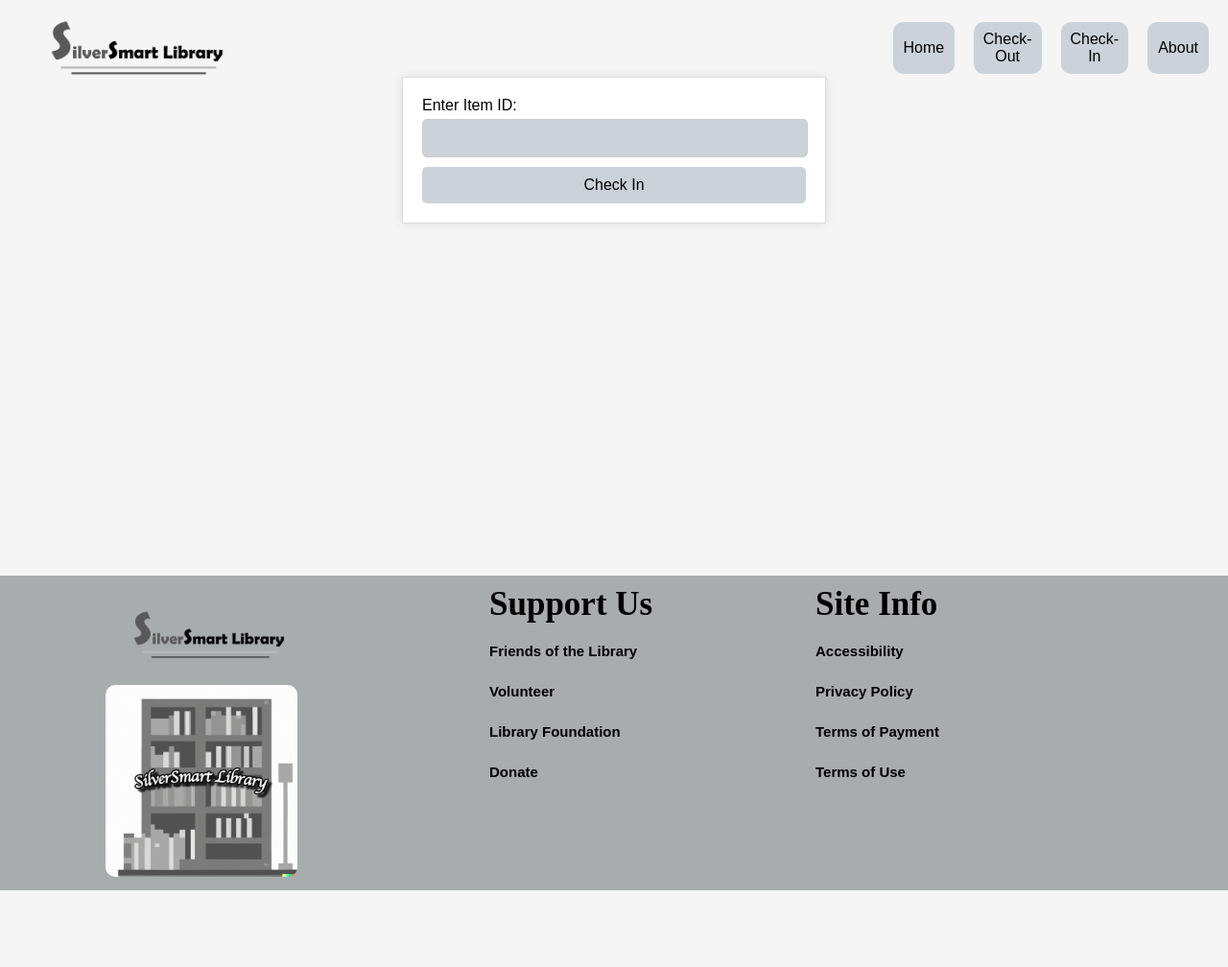
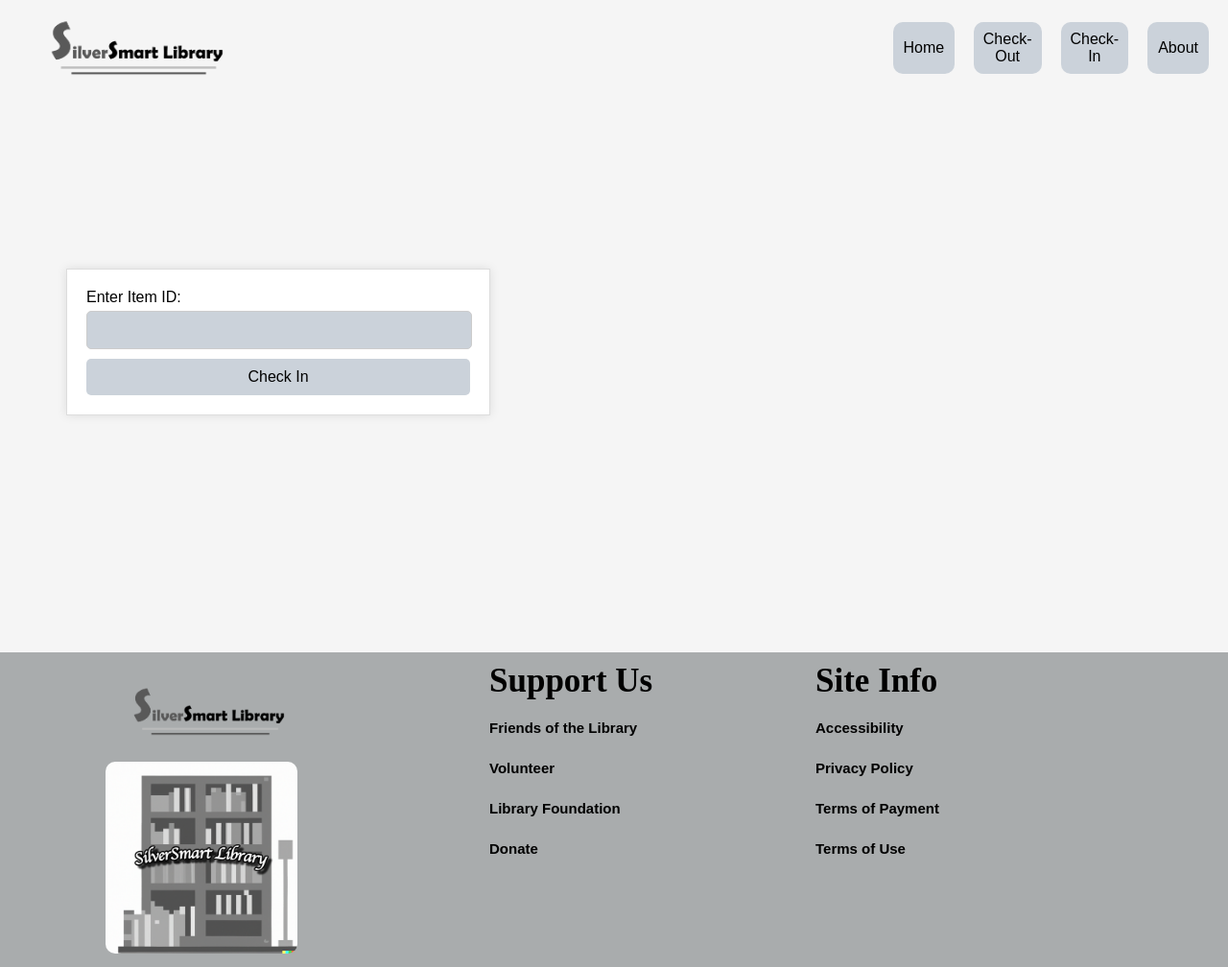
Before and after one commit to morganglis/SilverSmart-Library, a Flask app: template app/templates/library_checkin.html in a window 1280 px wide. Shown: the whole page at 96% size. Before the commit the page ends 928 px from the top, so only its background shows below. Run offline with Flask 3, Linux system fonts and the light colour scheme; the template is opened without the code that fills it, so the values that code supplies are empty.

Commit message:
updated checkin page to display on side and fixed footer in add patron page. Started on making a search page.

```diff
--- a/app/static/styles/styles.css
+++ b/app/static/styles/styles.css
@@ -204,3 +204,8 @@ input {
         page-break-inside: avoid;
     }
 }
+
+.foot_head_fixer{
+    padding-top: 80px;
+    min-height: calc(73vh - 80px);
+}
--- a/app/templates/add_patron.html
+++ b/app/templates/add_patron.html
@@ -1,4 +1,5 @@
 {% include 'header.html' %}
+<div class="foot_head_fixer">
     <form action="{{ url_for('create_patron') }}" method="post">
       <label for="patronID">Patron ID:</label>
       <input type="number" id="patronID" name="patronID" required>
@@ -17,4 +18,5 @@
 
       <input type="submit" value="Add Patron">
     </form>
+</div>
 {%  include 'footer.html' %}
--- a/app/templates/library_checkin.html
+++ b/app/templates/library_checkin.html
@@ -9,7 +9,24 @@
             padding-top: 80px;
         }
         .main-content1{
-            min-height: calc(75vh - 80px);
+            padding-top: 200px;
+            min-height: calc(60vh - 80px);
+        }
+        .flex_cont{
+            display: flex;
+            justify-content: center;
+            align-items: center;
+            flex-wrap: wrap;
+            padding-right: 700px;
+        }
+        .flex_cont > form, .flex_cont > .patron_info{
+            flex-basis: 400px;
+            flex-grow: 0;
+            flex-shrink: 0;
+        }
+        .patron_info{
+            padding-right: 200px;
+            font-size: 25px;
         }
         h2 {
             background-color: rgb(203, 210, 218);
@@ -19,7 +36,6 @@
         }
         form {
             max-width: 400px;
-            margin: 0 auto;
             padding: 20px;
             background-color: #fff;
             border: 1px solid #ddd;
@@ -52,6 +68,7 @@
         p {
             font-weight: bold;
             text-align: center;
+            justify-content: center;
         }
         ul {
             list-style-type: none;
@@ -64,21 +81,26 @@
 </head>
 <body>
 <div class="main-content1">
-<form action="{{ url_for('checkin') }}" method="post">
-    <label for="itemID">Enter Item ID:</label>
-    <input type="text" id="itemID" name="itemID" required>
-    <button type="submit">Check In</button>
-</form>
+    <div class="flex_cont">
+        <div class="patron_info">
             {% if patron %}
                 {% if due_date %}
                     <p>Due Date: {{ due_date }}</p>
                     <p>Patron Name: {{ patron.firstName }} {{ patron.lastName }}</p>
                     <p>Patron ID: {{ patron_id }}</p>
                     {% if days_past_due is defined %}
-            <p>Days Past Due: {{ days_past_due }}. Balance Due: ${{ patronBalance }}</p>
+                        <p>Days Past Due: {{ days_past_due }}.</p>
+                        <p>Balance Due: ${{ patronBalance }}</p>
                     {% endif %}
                 {% endif %}
             {% endif %}
+        </div>
+        <form action="{{ url_for('checkin') }}" method="post">
+            <label for="itemID">Enter Item ID:</label>
+            <input type="text" id="itemID" name="itemID" required>
+            <button type="submit">Check In</button>
+        </form>
+    </div>
 </div>
 
 {{ toastr.include_toastr_js() }}
```
Also changed, not shown: app/templates/search.html (added, +10 -0 lines). Lines whose indentation alone changed are shown as unchanged.
